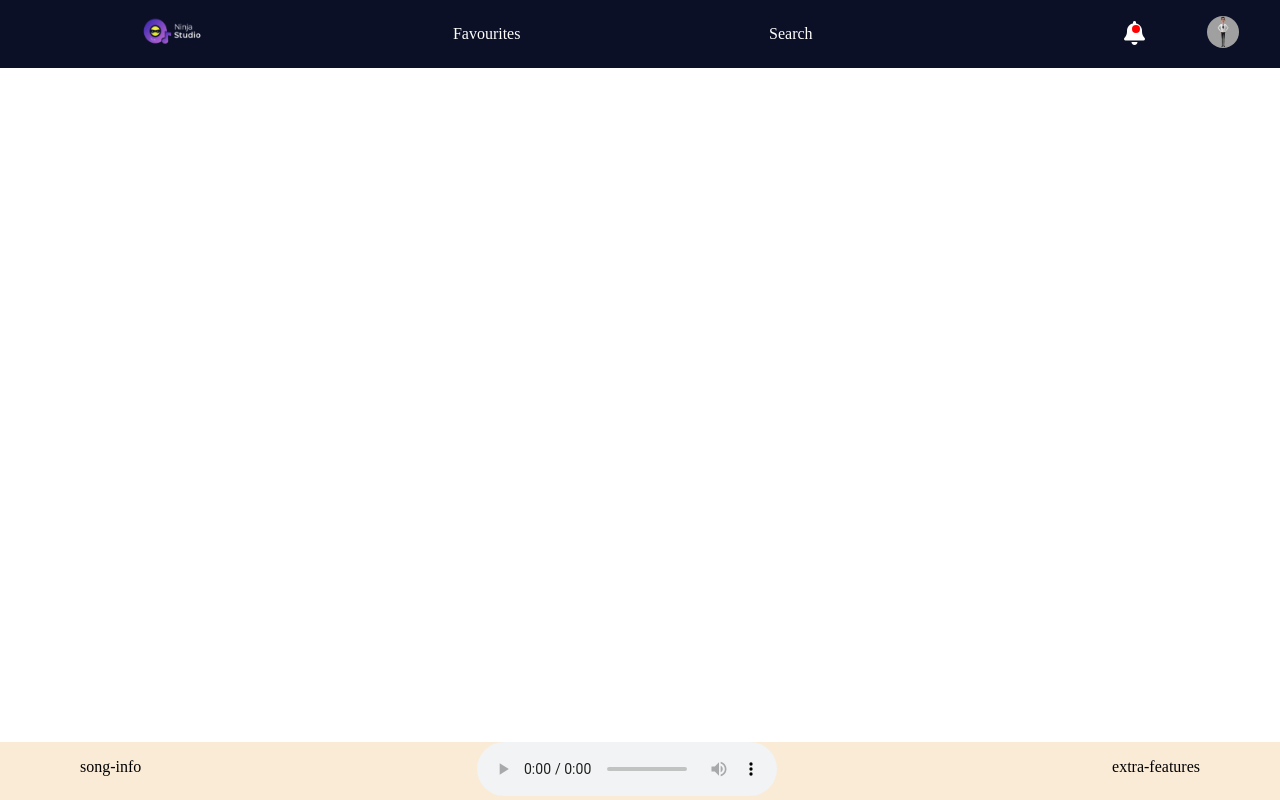
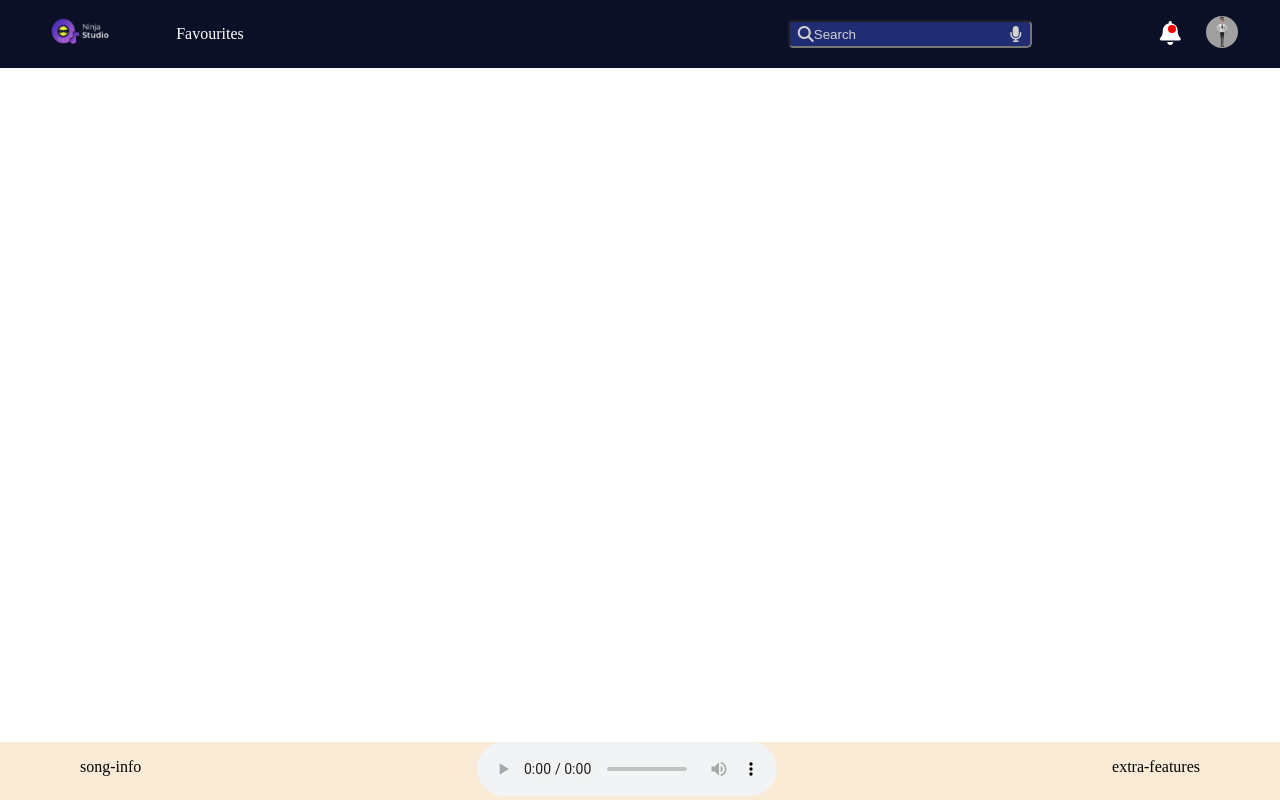
Before and after one commit to purushotham-rayi/music-player, a plain HTML site: page index.html in a window 1280 px wide. Drawn offline with Linux system fonts and the light colour scheme.

Commit message:
added search button in desktop view

```diff
--- a/index.html
+++ b/index.html
@@ -48,8 +48,12 @@
         <li>
           <a href="#"> Favourites </a>
         </li>
-        <li>
-          <a href="#"> Search </a>
+        <li class="search">
+          <div class="search-bar">
+            <input type="text" placeholder="Search" />
+            <i class="fa-solid fa-magnifying-glass search-icon"></i>
+            <i class="fa-solid fa-microphone mic-icon"></i>
+          </div>
         </li>
         <li class="notification">
           <a href="#">
--- a/styles.css
+++ b/styles.css
@@ -57,10 +57,42 @@ nav li {
   width: 4rem;
 }
 
+/* search properties */
+.search {
+  margin-right: -5vw;
+  margin-left: 40vw;
+}
+.search-bar input[type="text"] {
+  width: 15rem;
+  height: 1.5rem;
+  padding: 0%;
+  border-radius: 5px;
+  background-color: #202d73;
+}
+.search-bar {
+  position: relative;
+}
+.search-bar i {
+  color: lightgrey;
+}
+.search-icon {
+  position: absolute;
+  top: 0.4rem;
+  left: 10px;
+}
+.mic-icon {
+  position: absolute;
+  top: 0.4rem;
+  right: 10px;
+}
+input[type="text"]::placeholder {
+  padding-left: 1.5rem;
+  color: lightgrey;
+}
 /* notification properties */
 .notification {
-  margin-right: -5%;
-  margin-left: 15%;
+  margin-right: 0vw;
+  margin-left: 15vw;
 }
 .notification-container {
   height: auto;
@@ -72,12 +104,13 @@ nav li {
   border-radius: 50%;
   background-color: red;
   position: absolute;
-  margin-left: -1%;
+  margin-left: -1vw;
 }
 
 /* account icon */
 .account {
-  margin-right: 2%;
+  margin-right: 2vw;
+  margin-left: 2vw;
 }
 
 .account img {
```
